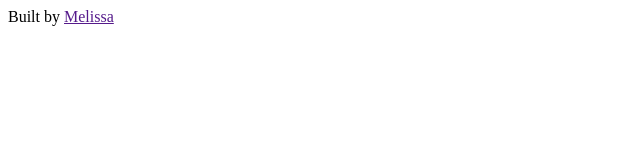
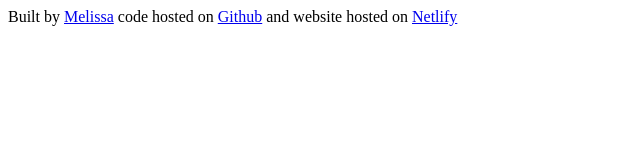
Before and after one commit to Melissa-Henry-Dev/Weather-App, a plain HTML site: page index.html in a window 1280 px wide. Shown: the whole page, without its empty margins (0-640 px from the left). Drawn offline with Linux system fonts and the light colour scheme.

Commit message:
Added links to footer

```diff
--- a/index.html
+++ b/index.html
@@ -7,6 +7,6 @@
 </head>
 <body>
 
-    <footer>Built by <a href="">Melissa</a></footer>
+    <footer>Built by <a href="https://github.com/Melissa-Henry-Dev">Melissa</a> code hosted on <a href="https://github.com/Melissa-Henry-Dev/Weather-App">Github</a> and website hosted on <a href="https://weather-application-melissa.netlify.app/">Netlify</a></footer>
 </body>
 </html>
```
Also changed, not shown: style.css (added).
